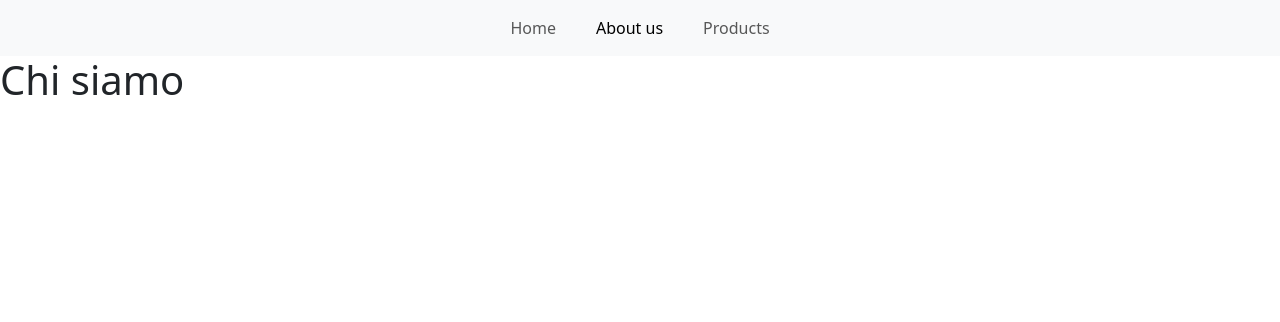
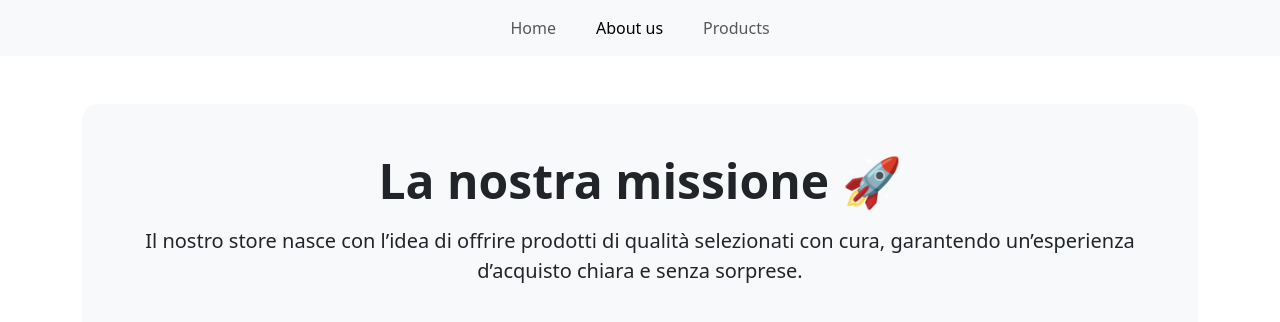
Before and after one commit to giuseppemele94/react-router, a React (Vite) app: page /chisiamo in a window 1280 px wide. Shown: the top 322 px of the page. Built offline with nearby package versions, Linux system fonts and the light colour scheme.

Commit message:
AboutHero style bootstrap

```diff
--- /dev/null
+++ b/src/components/AboutHero.jsx
@@ -0,0 +1,25 @@
+
+function AboutHero() {
+
+  return (
+
+    <section className="py-5">
+      <div className="container">
+        <div className="p-5 rounded-4 bg-body-tertiary text-center">
+
+          <h1 className="display-5 fw-bold">La nostra missione 🚀</h1>
+
+          <p className="lead mt-3">
+            Il nostro store nasce con l’idea di offrire prodotti di qualità
+              selezionati con cura, garantendo un’esperienza d’acquisto chiara
+              e senza sorprese.
+          </p>
+
+
+        </div>
+      </div>
+    </section>
+  );
+}
+
+export default AboutHero;
--- a/src/pages/AboutUs.jsx
+++ b/src/pages/AboutUs.jsx
@@ -1,9 +1,11 @@
+import AboutHero from "../components/AboutHero"
+
 function AboutUs() {
 
 
   return (
     <>
-      <h1>Chi siamo</h1>
+      <AboutHero/>
     </>
   )
 }
```
